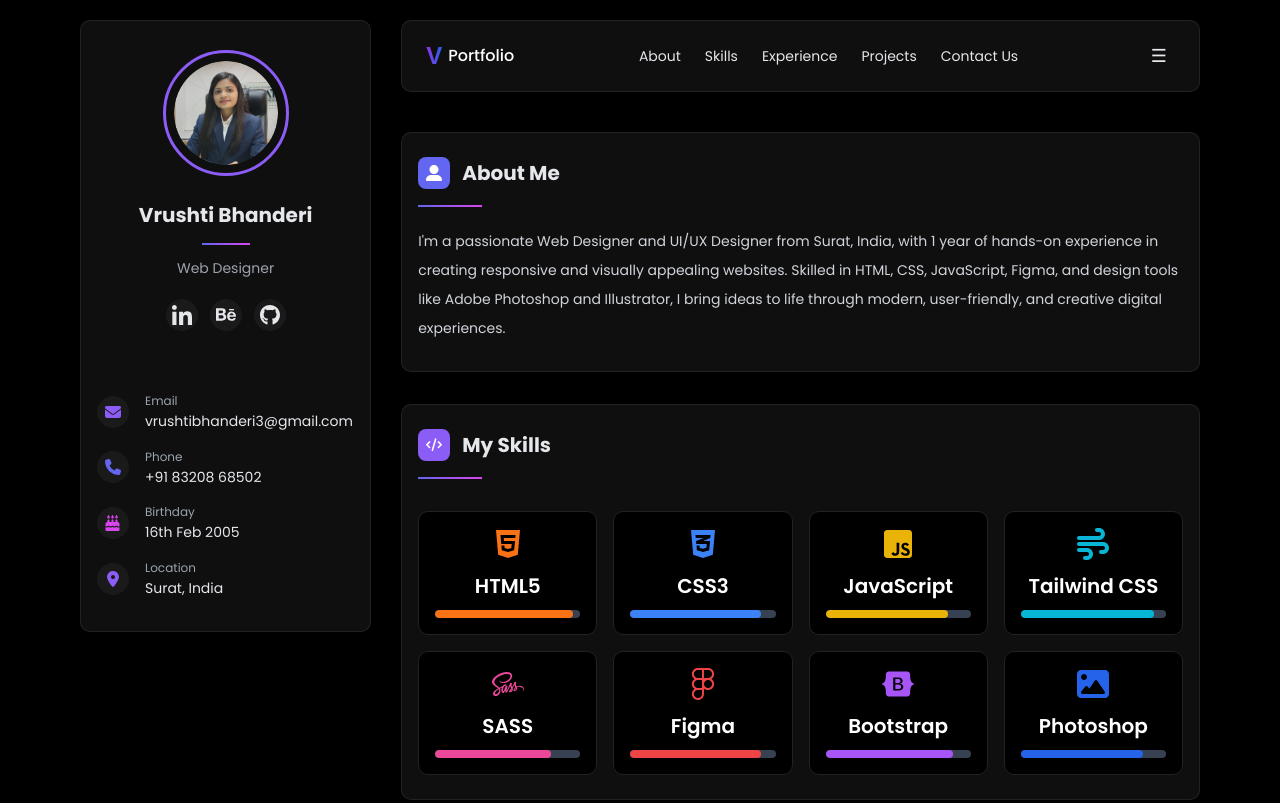
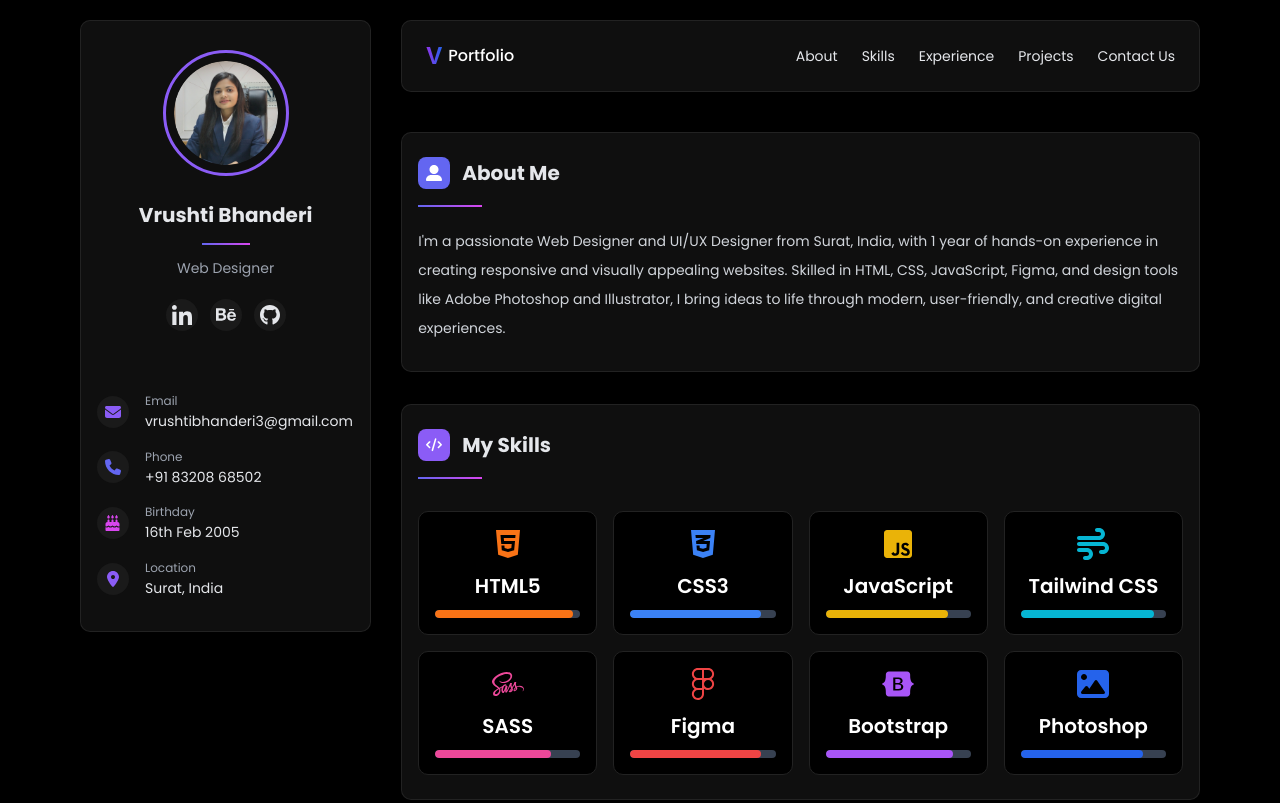
Before and after one commit to vrushtibhanderi02/portfolio, a plain HTML site: page myportfolio.html in a window 1280 px wide. Shown: the top 803 px of the page. Drawn offline with Linux system fonts and the light colour scheme; a web font is replaced by a local one.

Commit message:
Update myportfolio.html

```diff
--- a/myportfolio.html
+++ b/myportfolio.html
@@ -101,7 +101,6 @@
                         <a href="#contact" class="nav-link">Contact Us</a>
                     </nav>
 
-                    <button class="hamburger" aria-label="Menu">☰</button>
                 </header>
 
                 <!-- About Section -->
```
